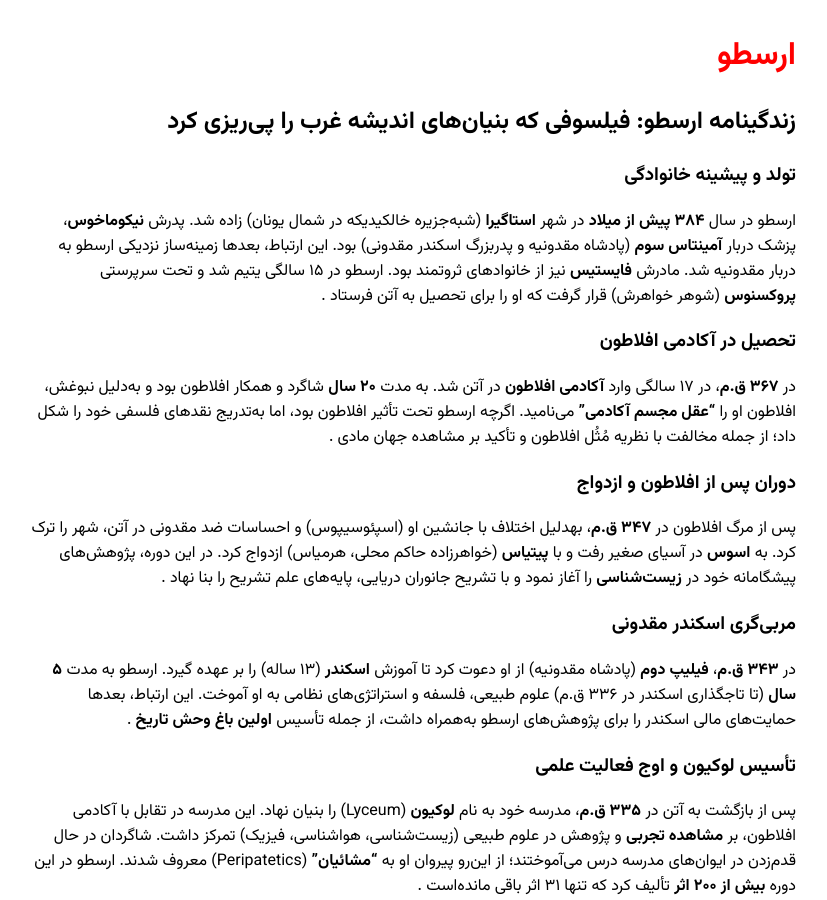
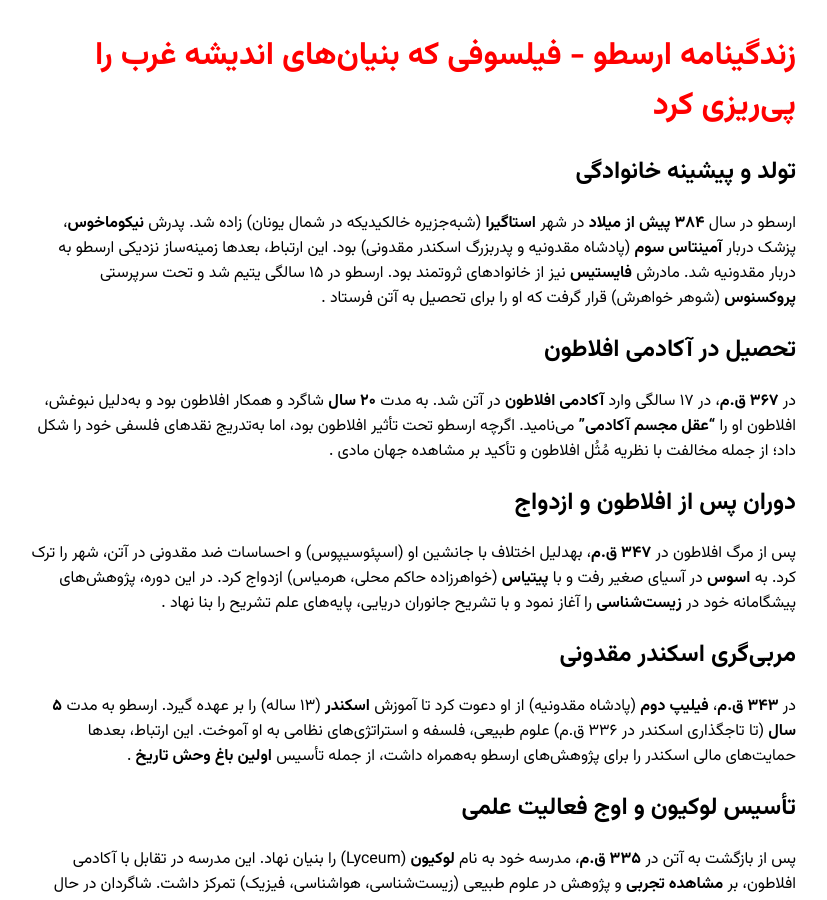
Before and after one commit to darkblog/darkblog.github.io, a Jekyll site: the page built from _posts/2025-7-3-48.md, in a window 1280 px wide and 900 px high. Shown: the whole window, without its empty margins (228-1055 px from the left). Built offline with Jekyll 4.4.1, drawn with Linux system fonts in a browser that asks for light colours.

Commit message:
Update 2025-7-3-48.md

```diff
--- a/_posts/2025-7-3-48.md
+++ b/_posts/2025-7-3-48.md
@@ -1,26 +1,24 @@
 ---
 layout: post
-title: ارسطو
+title: زندگینامه ارسطو - فیلسوفی که بنیان‌های اندیشه غرب را پی‌ریزی کرد
 ---
 
-## زندگینامه ارسطو: فیلسوفی که بنیان‌های اندیشه غرب را پی‌ریزی کرد
-
-### تولد و پیشینه خانوادگی
+## تولد و پیشینه خانوادگی
 ارسطو در سال **۳۸۴ پیش از میلاد** در شهر **استاگیرا** (شبه‌جزیره خالکیدیکه در شمال یونان) زاده شد. پدرش **نیکوماخوس**، پزشک دربار **آمینتاس سوم** (پادشاه مقدونیه و پدربزرگ اسکندر مقدونی) بود. این ارتباط، بعدها زمینه‌ساز نزدیکی ارسطو به دربار مقدونیه شد. مادرش **فایستیس** نیز از خانوادهای ثروتمند بود. ارسطو در ۱۵ سالگی یتیم شد و تحت سرپرستی **پروکسنوس** (شوهر خواهرش) قرار گرفت که او را برای تحصیل به آتن فرستاد .
 
-### تحصیل در آکادمی افلاطون
+## تحصیل در آکادمی افلاطون
 در **۳۶۷ ق.م**، در ۱۷ سالگی وارد **آکادمی افلاطون** در آتن شد. به مدت **۲۰ سال** شاگرد و همکار افلاطون بود و به‌دلیل نبوغش، افلاطون او را **"عقل مجسم آکادمی"** می‌نامید. اگرچه ارسطو تحت تأثیر افلاطون بود، اما به‌تدریج نقدهای فلسفی خود را شکل داد؛ از جمله مخالفت با نظریه مُثُل افلاطون و تأکید بر مشاهده جهان مادی .
 
-### دوران پس از افلاطون و ازدواج
+## دوران پس از افلاطون و ازدواج
 پس از مرگ افلاطون در **۳۴۷ ق.م**، بهدلیل اختلاف با جانشین او (اسپئوسیپوس) و احساسات ضد مقدونی در آتن، شهر را ترک کرد. به **اسوس** در آسیای صغیر رفت و با **پیتیاس** (خواهرزاده حاکم محلی، هرمیاس) ازدواج کرد. در این دوره، پژوهش‌های پیشگامانه خود در **زیست‌شناسی** را آغاز نمود و با تشریح جانوران دریایی، پایه‌های علم تشریح را بنا نهاد .
 
-### مربی‌گری اسکندر مقدونی
+## مربی‌گری اسکندر مقدونی
 در **۳۴۳ ق.م**، **فیلیپ دوم** (پادشاه مقدونیه) از او دعوت کرد تا آموزش **اسکندر** (۱۳ ساله) را بر عهده گیرد. ارسطو به مدت **۵ سال** (تا تاجگذاری اسکندر در ۳۳۶ ق.م) علوم طبیعی، فلسفه و استراتژی‌های نظامی به او آموخت. این ارتباط، بعدها حمایت‌های مالی اسکندر را برای پژوهش‌های ارسطو به‌همراه داشت، از جمله تأسیس **اولین باغ وحش تاریخ** .
 
-### تأسیس لوکیون و اوج فعالیت علمی
+## تأسیس لوکیون و اوج فعالیت علمی
 پس از بازگشت به آتن در **۳۳۵ ق.م**، مدرسه خود به نام **لوکیون** (Lyceum) را بنیان نهاد. این مدرسه در تقابل با آکادمی افلاطون، بر **مشاهده تجربی** و پژوهش در علوم طبیعی (زیست‌شناسی، هواشناسی، فیزیک) تمرکز داشت. شاگردان در حال قدم‌زدن در ایوان‌های مدرسه درس می‌آموختند؛ از این‌رو پیروان او به **"مشائیان"** (Peripatetics) معروف شدند. ارسطو در این دوره **بیش از ۲۰۰ اثر** تألیف کرد که تنها ۳۱ اثر باقی مانده‌است .
 
-### مهم‌ترین دستاوردهای علمی و فلسفی
+## مهم‌ترین دستاوردهای علمی و فلسفی
 - **منطق**:
   پایه‌گذار **منطق صوری** با کتاب‌های **ارغنون** (شامل ۶ رساله). او نخستین کسی بود که قیاس (Syllogism) را به‌عنوان ابزار استدلال تعریف کرد و قوانین استنتاج را تدوین نمود .
 - **زیست‌شناسی**:
@@ -32,14 +30,14 @@ title: ارسطو
 - **هنر و بلاغت**:
   در **فن شعر**، تراژدی را موجب "تزکیه روان" (کاتارسیس) دانست و در **بلاغت**، سه روش متقاعدسازی (اخلاق، عاطفه، منطق) را تحلیل کرد .
 
-### زندگی شخصی و خانواده
+## زندگی شخصی و خانواده
 - همسر اول: **پیتیاس** (درگذشته ۳۳۵ ق.م)؛ حاصل این ازدواج، دختری به نام **پیتیاسِ کوچک**.
 - همسر دوم: **هرپولیس** (کنیز آزادشده)؛ صاحب پسری به نام **نیکوماخوس** که کتاب "اخلاق" به نام اوست .
 
-### تبعید و مرگ
+## تبعید و مرگ
 پس از مرگ اسکندر در **۳۲۳ ق.م**، احساسات ضد مقدونی در آتن اوج گرفت. ارسطو به‌اتهام "بی‌حرمتی به خدایان" محاکمه شد. برای "جلوگیری از گناه دوم آتنیان علیه فلسفه" (با اشاره به اعدام سقراط)، به **خالکیس** گریخت و یک سال بعد در **۳۲۲ ق.م** در ۶۲ سالگی درگذشت .
 
-### میراث و تأثیر تاریخی
+## میراث و تأثیر تاریخی
 - **لقب "معلم اول"**:
   به‌دلیل سامان‌دهی علوم در شاخه‌های منظم (فلسفه نظری، عملی، ادبی) و تدوین روش‌های استدلال .
 - **انتقادات**:
```
